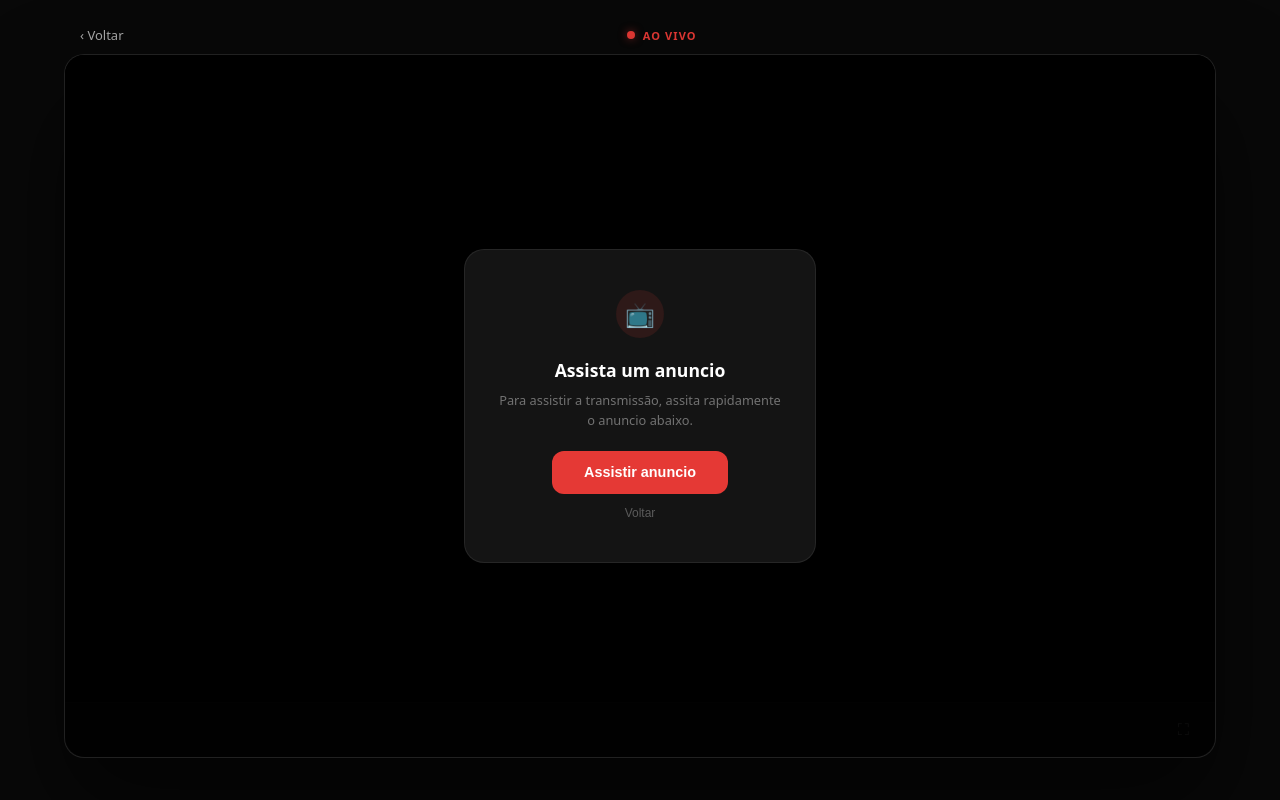
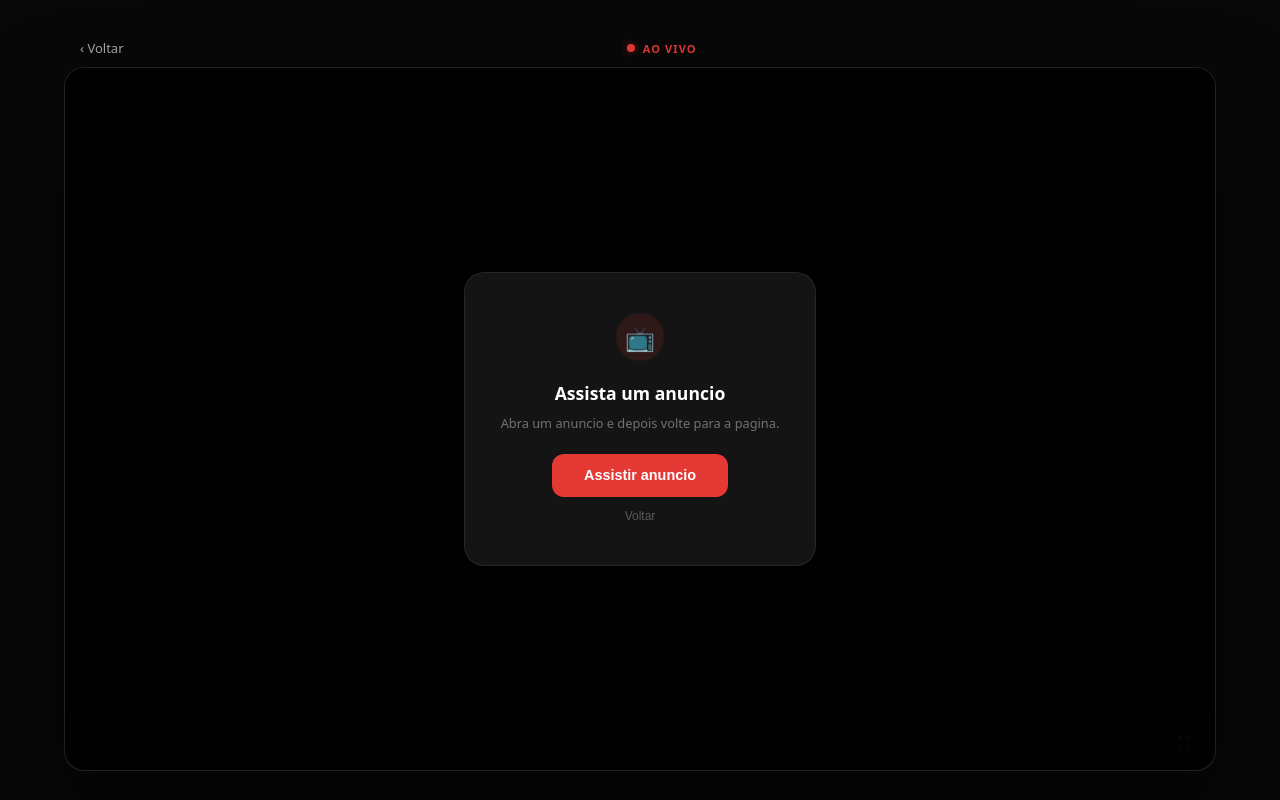
Before and after one commit to Dhavidzn/meu-site-futebol, a plain HTML site: page player.html in a window 1280 px wide. Drawn offline with Linux system fonts and the light colour scheme.

Commit message:
feat: player centralizado e mensagem de anuncio atualizada

```diff
--- a/player.html
+++ b/player.html
@@ -26,6 +26,7 @@
       flex-direction: column;
       min-height: 100vh;
       padding: 1rem;
+      justify-content: center;
     }
 
     .player-top-bar {
@@ -245,7 +246,7 @@
             <span style="font-size:1.5rem;">&#128250;</span>
           </div>
           <h3 style="color:#fff;font-size:1.1rem;font-weight:700;margin-bottom:.5rem;">Assista um anuncio</h3>
-          <p style="color:rgba(255,255,255,.4);font-size:.8rem;line-height:1.6;">Para assistir a transmissão, assita rapidamente o anuncio abaixo.</p>
+          <p style="color:rgba(255,255,255,.4);font-size:.8rem;line-height:1.6;">Abra um anuncio e depois volte para a pagina.</p>
           <button class="ad-gate-btn" id="adGateBtn" onclick="watchAd()">Assistir anuncio</button>
           <br>
           <button class="ad-gate-close" onclick="history.back()">Voltar</button>
```
